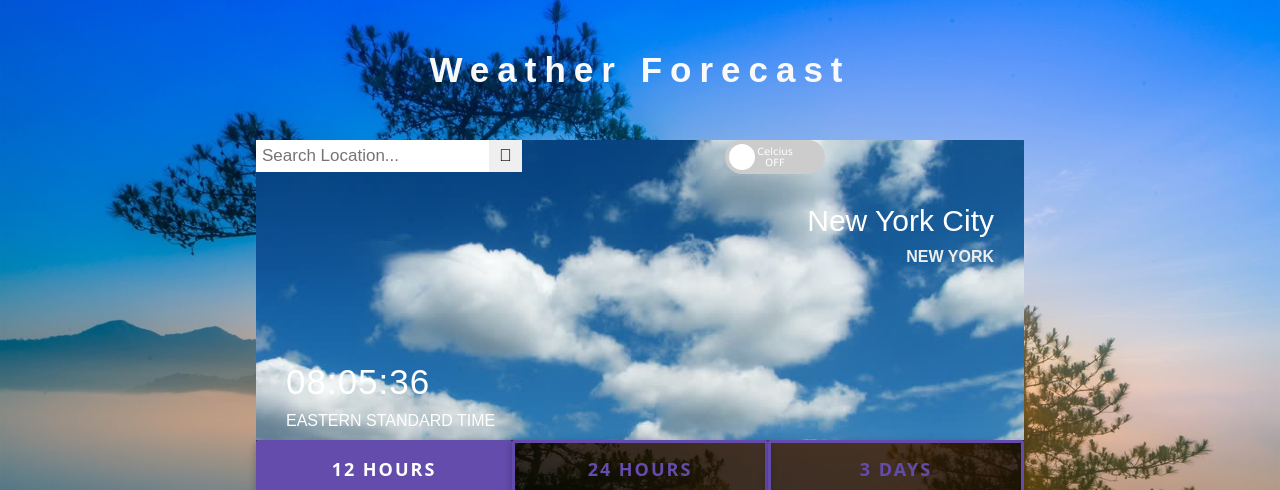
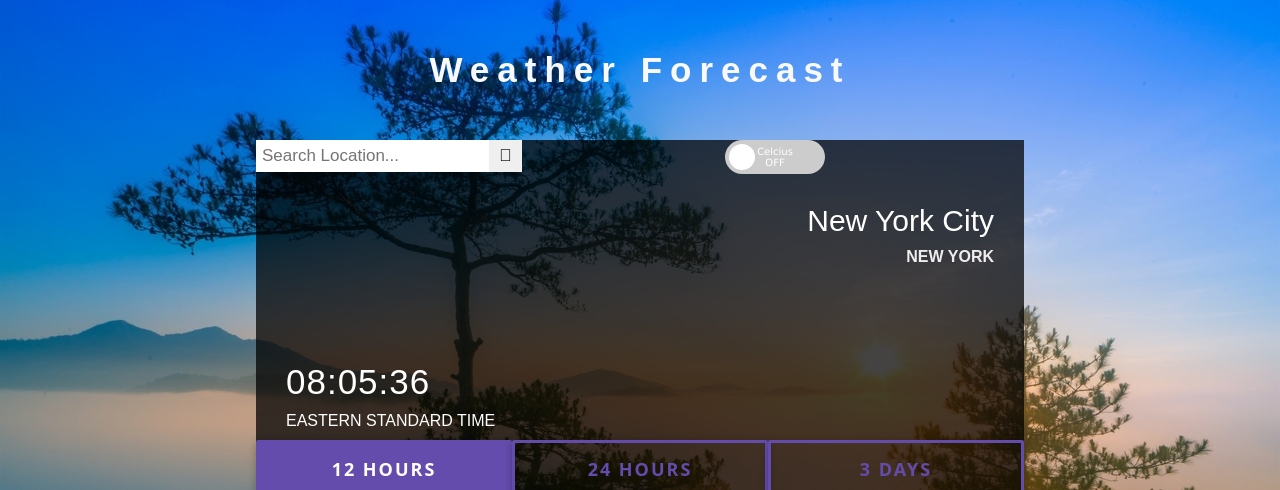
Before and after one commit to AmanThuL/Project-2-IGME-230, a plain HTML site: page project-2/index.html in a window 1280 px wide. Shown: the top 490 px of the page. Drawn offline with nearby package versions, Linux system fonts and the light colour scheme; no server answers; some icons are missing; a web font is replaced by a local one.

Commit message:
Fixed urls

```diff
--- a/project-2/css/styles.css
+++ b/project-2/css/styles.css
@@ -12,7 +12,6 @@ article, aside, details, figcaption, figure, footer, header, hgroup, menu, nav,
 }
 
 body {
-    background: url("../images/night.jpg");
     background-repeat: no-repeat;
     background-attachment: fixed;
     background-position: center;
@@ -52,7 +51,6 @@ h1 {
 .city {
     width: 60%;
     float: left;
-    background: url("../images/clouds.jpg");
     background-repeat: no-repeat;
     background-size: cover;
     -webkit-background-size: cover;
--- a/project-2/js/main.js
+++ b/project-2/js/main.js
@@ -237,7 +237,7 @@ function reloadTempData() {
 }
 
 function setWeatherImage(weatherDescription) {
-    let url = "url(../images/";
+    let url = "url(images/";
     switch (weatherDescription) {
         case "Thunderstorm":
             url += "thunderstorm.jpg";
--- a/project-2/js/time.js
+++ b/project-2/js/time.js
@@ -23,7 +23,7 @@ function startTime() {
     let s = today.getSeconds();
 
     // Set background image in terms of time ( 7am to 7pm = morning )
-    let url = "url(../images/";
+    let url = "url(images/";
     url += (h > 7 && h < 19) ? "morning.jpg" : "night.jpg";
     document.body.style.backgroundImage = url;
 
```
